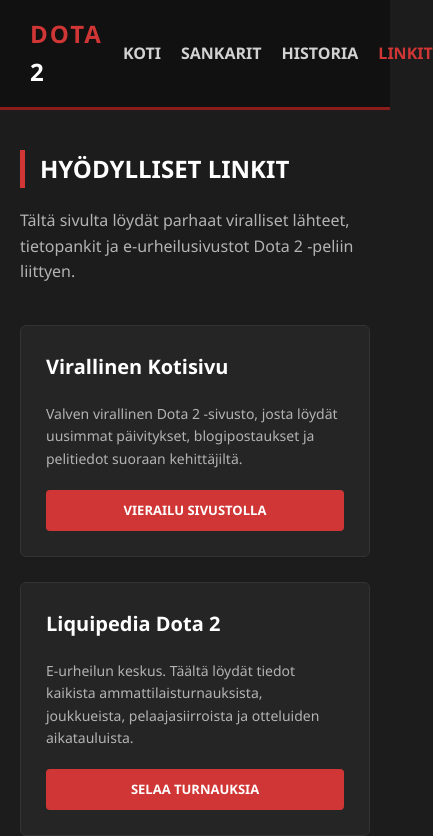
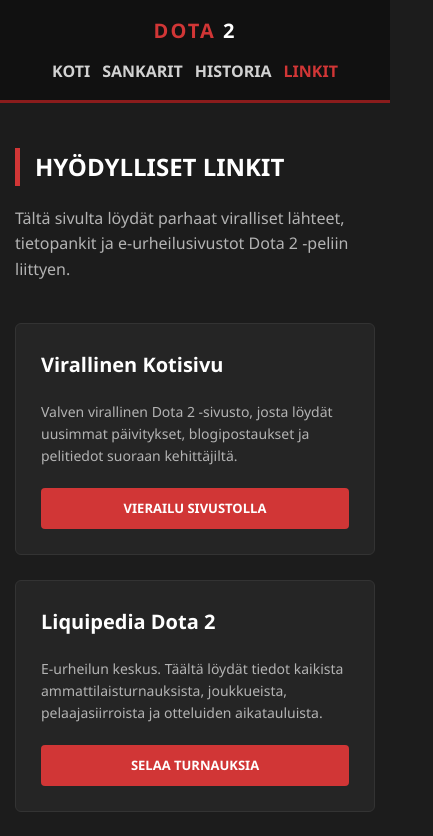
Before and after one commit to kadzutoro-SC/kadzutoro-SC.github.io, a plain HTML site: page linkit.html in a window 390 px wide. Shown: the top 836 px of the page, 433 px wide, since content can reach past the window. Drawn offline with Linux system fonts and the light colour scheme.

Commit message:
Add files via upload
da123

```diff
--- a/linkit.html
+++ b/linkit.html
@@ -6,13 +6,25 @@
     <title>Hyödylliset Linkit Dota 2:n | Fanisivusto</title>
     <style>
         /* Jaettu tyylitiedosto */
+        * {
+            box-sizing: border-box;
+        }
+
+        html, body {
+            height: 100%;
+            margin: 0;
+            padding: 0;
+        }
+
         body {
             font-family: 'Segoe UI', Tahoma, Geneva, Verdana, sans-serif;
             background-color: #1c1c1c;
             color: #e4e4e4;
-            margin: 0;
-            padding: 0;
             line-height: 1.6;
+            /* Pitää alatunnisteen (footer) aina sivun alareunassa */
+            display: flex;
+            flex-direction: column;
+            min-height: 100vh;
         }
 
         header {
@@ -59,8 +71,11 @@
         /* Linkkisivun asettelu */
         .container {
             max-width: 1000px;
+            width: 100%;
             margin: 40px auto;
             padding: 0 20px;
+            /* Venyttää sisällön niin, että footer painuu alas */
+            flex: 1;
         }
 
         h2.page-title {
@@ -80,7 +95,7 @@
         /* Linkkikorttien asettelu (Grid) */
         .links-grid {
             display: grid;
-            grid-template-columns: repeat(auto-fit, minmax(280px, 1fr));
+            grid-template-columns: repeat(auto-fit, minmax(250px, 1fr));
             gap: 25px;
         }
 
@@ -135,12 +150,42 @@
             background-color: #111111;
             text-align: center;
             padding: 20px;
-            margin-top: 80px;
+            margin-top: auto;
             font-size: 14px;
             color: #666;
             border-top: 1px solid #222;
         }
+
+        /* Mobiilinäkymän korjaukset (puhelimet ja pienet näytöt) */
+        @media (max-width: 768px) {
+            header {
+                flex-direction: column;
+                padding: 15px;
+                gap: 12px;
+            }
+
+            .logo h1 {
+                font-size: 20px;
+                text-align: center;
+            }
+
+            nav ul {
+                flex-wrap: wrap;
+                justify-content: center;
+                gap: 12px;
+            }
+
+            nav ul li {
+                margin-left: 0;
+            }
+
+            .container {
+                margin: 25px auto;
+                padding: 0 15px;
+            }
+        }
     </style>
+
 </head>
 <body>
 
```
